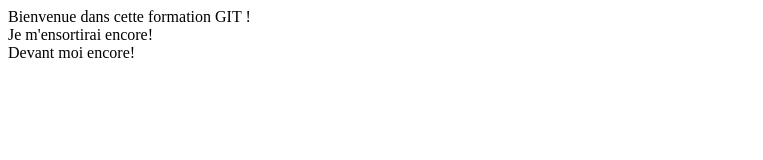
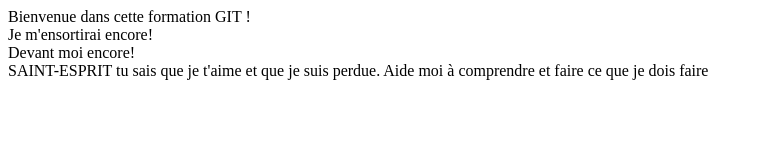
Before and after one commit to BienvenueS/Projet1, a plain HTML site: page index.html in a window 1280 px wide. Shown: the whole page, without its empty margins (0-763 px from the left). Drawn offline with Linux system fonts and the light colour scheme.

Commit message:
merge 2 branches

```diff
--- a/index.html
+++ b/index.html
@@ -22,4 +22,8 @@
 		<div>
 			Devant moi encore!
 		</div>
+		<div>
+			SAINT-ESPRIT tu sais que je t'aime et que je suis perdue. Aide moi à comprendre et faire ce que je dois faire
+		</div>
+
 </body></html>
```
Also changed, not shown: 1 other file.
